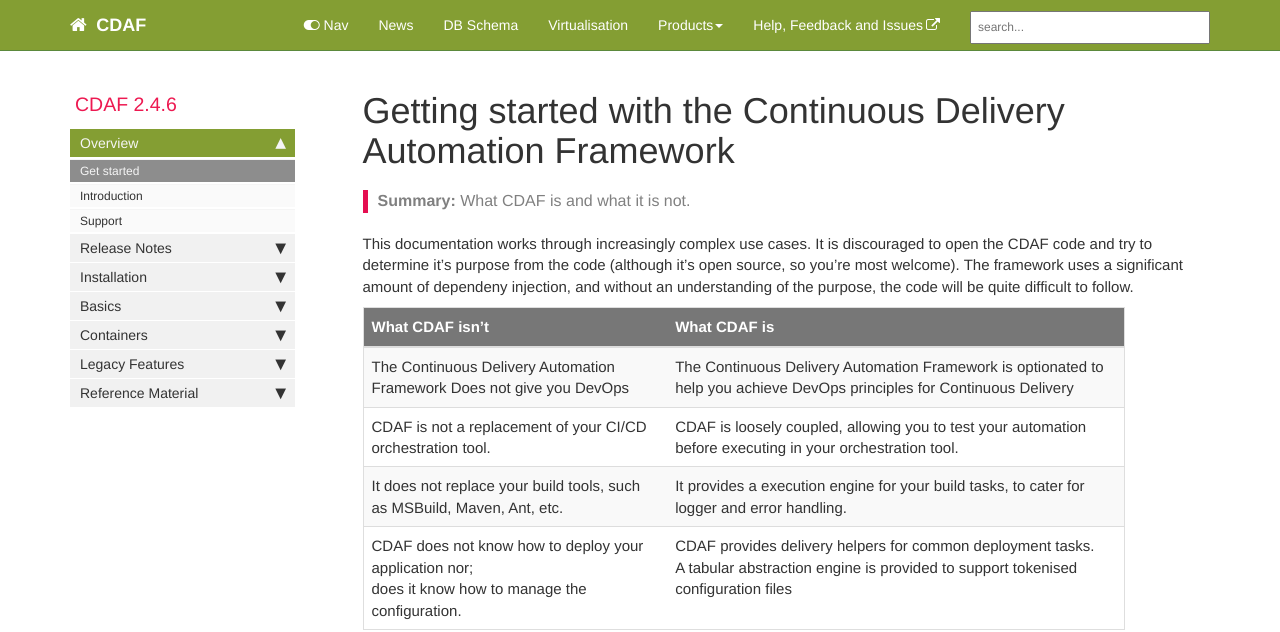
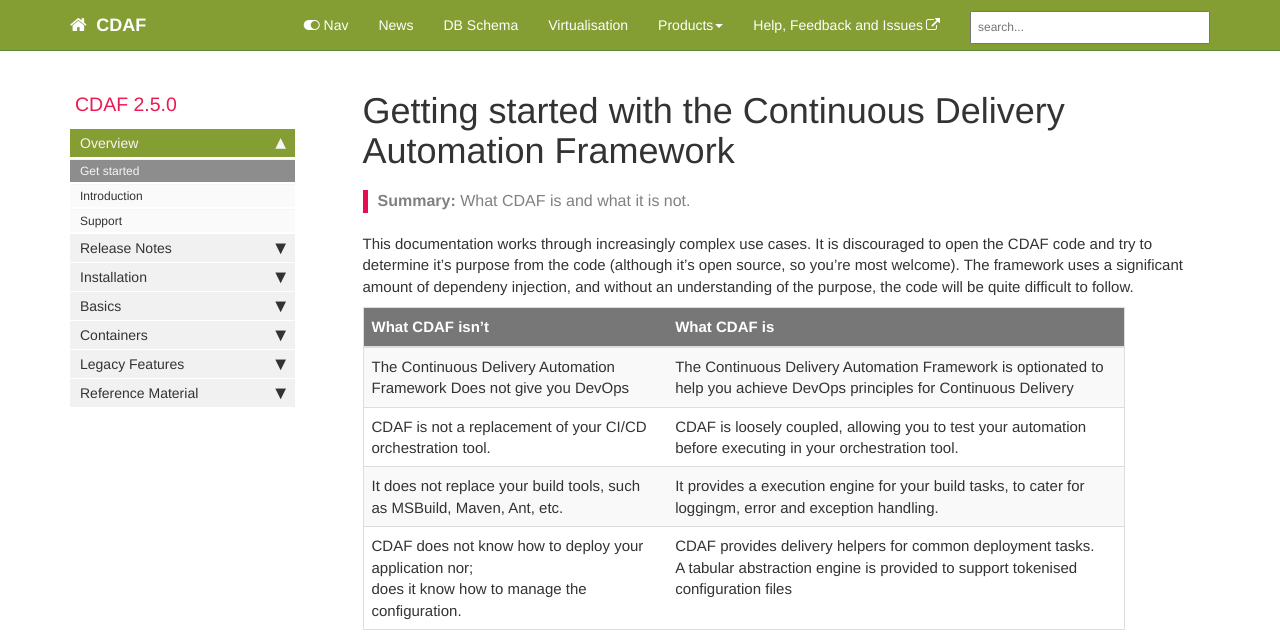
Before and after one commit to cdaf/docs.cdaf.io, a Jekyll site: the page built from index.md, in a window 1280 px wide and 1226 px high. Shown: the top 632 px of the window. Built offline with Jekyll 4.4.1, drawn with Linux system fonts in a browser that asks for light colours; comment, search, counter and statistics services are not loaded.

Commit message:
Apply current version

```diff
--- a/_data/sidebars/mydoc_sidebar.yml
+++ b/_data/sidebars/mydoc_sidebar.yml
@@ -3,7 +3,7 @@
 entries:
 - title: sidebar
   product: CDAF
-  version: 2.4.6
+  version: 2.5.0
   folders:
 
   - title:
--- a/index.md
+++ b/index.md
@@ -13,7 +13,7 @@ This documentation works through increasingly complex use cases. It is discourag
 |-----------------|--------------|
 | The Continuous Delivery Automation Framework Does not give you DevOps | The Continuous Delivery Automation Framework is optionated to help you achieve DevOps principles for Continuous Delivery |
 | CDAF is not a replacement of your CI/CD orchestration tool. | CDAF is loosely coupled, allowing you to test your automation before executing in your orchestration tool. |
-| It does not replace your build tools, such as MSBuild, Maven, Ant, etc. | It provides a execution engine for your build tasks, to cater for logger and error handling. |
+| It does not replace your build tools, such as MSBuild, Maven, Ant, etc. | It provides a execution engine for your build tasks, to cater for loggingm, error and exception handling. |
 | CDAF does not know how to deploy your application nor;<br/>does it know how to manage the configuration. | CDAF provides delivery helpers for common deployment tasks.<br/>A tabular abstraction engine is provided to support tokenised configuration files |
 
 {% include note.html content="If you know all this and just want to install it, go to [Install for Windows][mydoc_install_cdaf_on_windows] or [Install for Linux][mydoc_install_cdaf_on_linux]."%}
```
